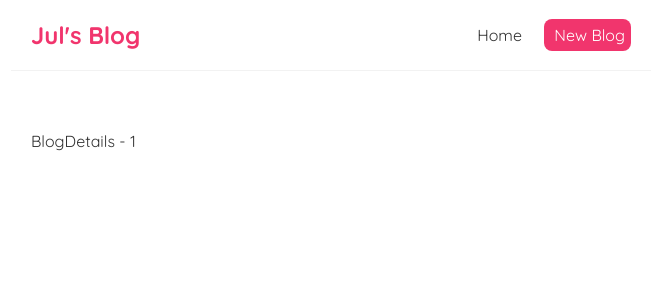
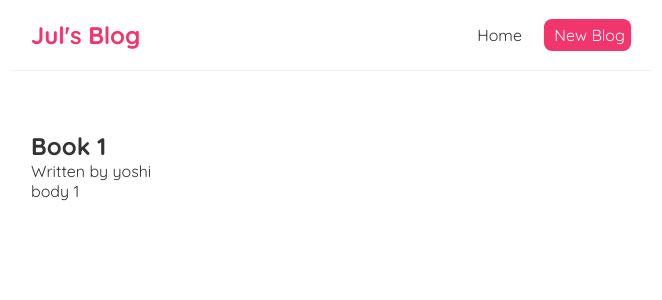
Before and after one commit to babyOctopuses/react-exercise, a React (Create React App) app in the folder exercise1/: page /blogs/1 in a window 1280 px wide. Shown: the top 300 px of the page, without its empty margins (309-971 px from the left). Built offline with nearby package versions, Linux system fonts and the light colour scheme; data requests are answered from the project's data file.

Commit message:
added reused useEffect

```diff
--- a/exercise1/src/BlogDetails.js
+++ b/exercise1/src/BlogDetails.js
@@ -1,12 +1,23 @@
-import React from 'react'
 import { useParams } from 'react-router-dom/cjs/react-router-dom.min'
+import useFetch from './useFetch';
 
 const BlogDetails = () => {
 
     const {id} = useParams()
+    const {data:blog, error, isPending} = useFetch("http://localhost:8000/blogs/"+id);
 
     return (
-    <div>BlogDetails - {id}</div>
+    <div className="blog-details">
+            {isPending && <div>Loading</div>}
+            {error && <div>{error}</div>}
+            {blog && (
+                <article>
+                    <h2>{blog.title}</h2>
+                    <p>Written by {blog.author}</p>
+                    <div>{blog.body}</div>
+                </article>
+            )}
+    </div>
   )
 }
 
```
